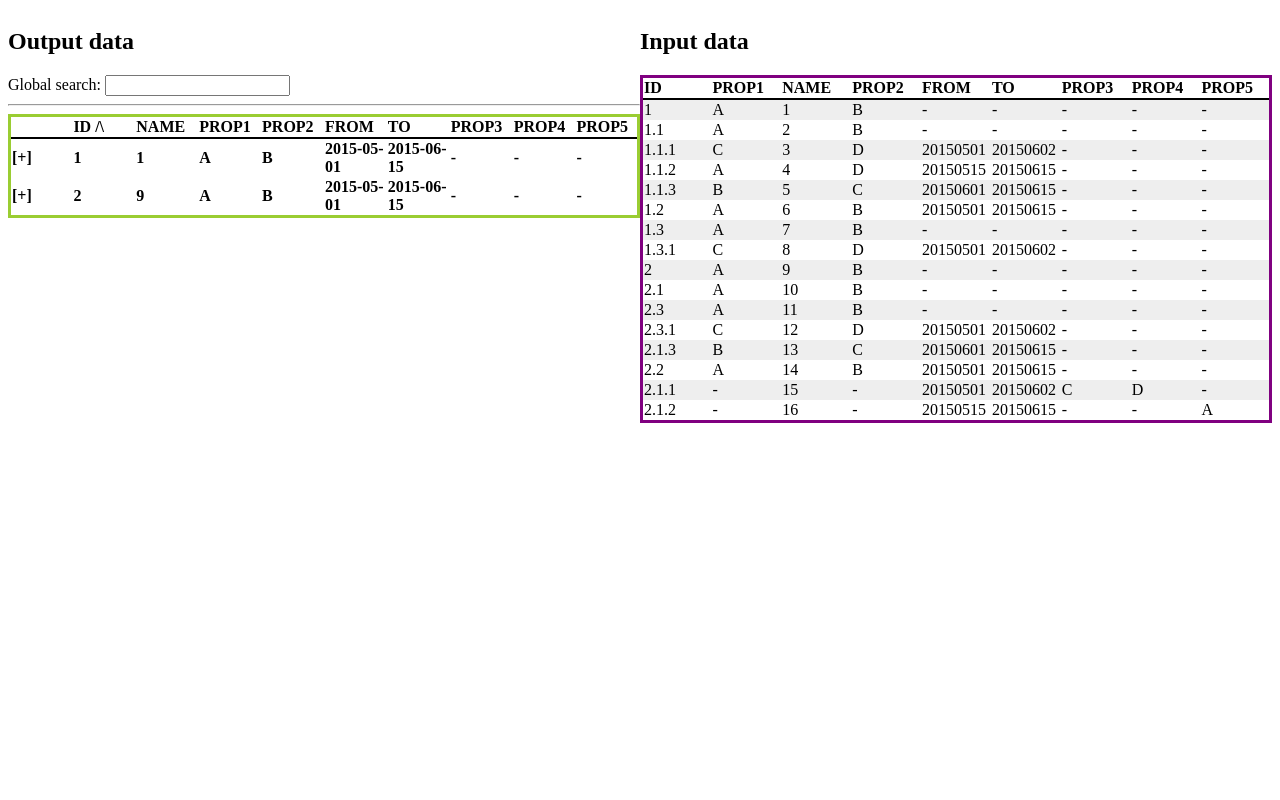
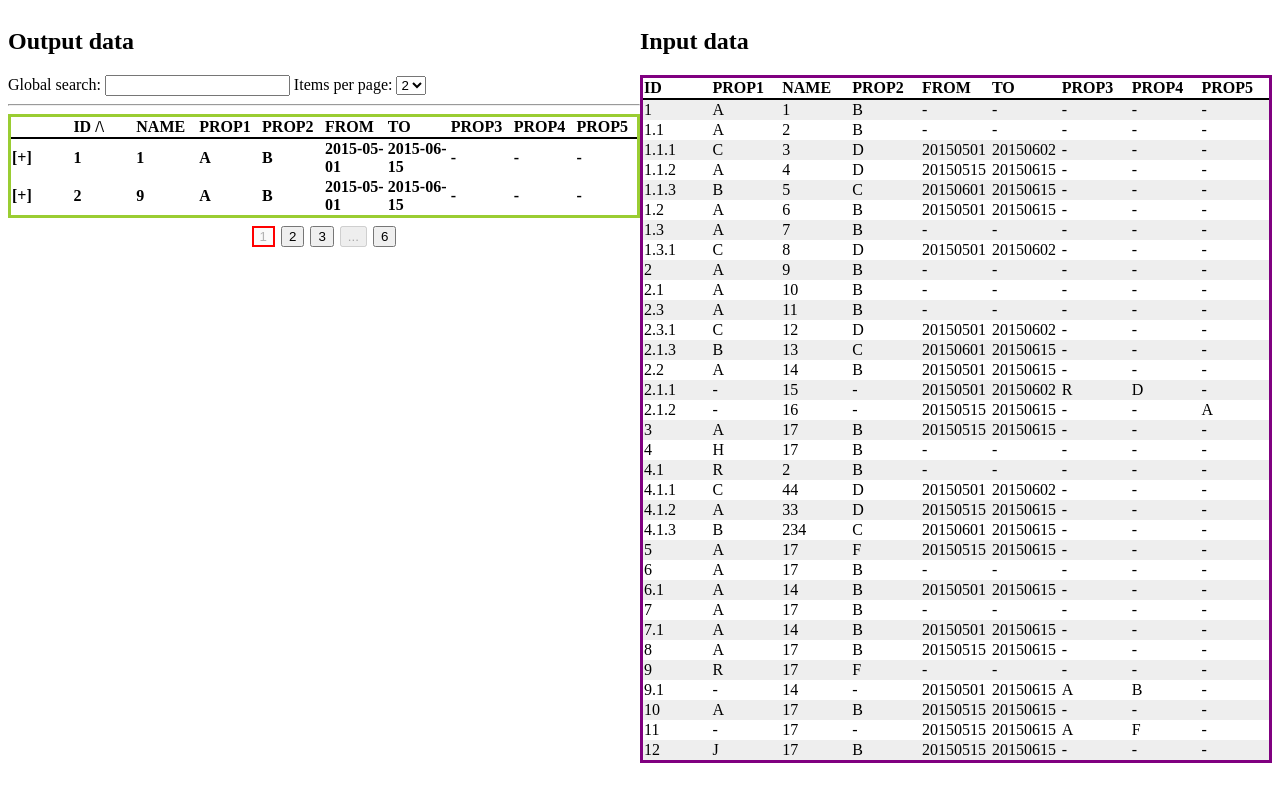
Before and after one commit to Smip/v_test, a plain HTML site: page index.html in a window 1280 px wide. Drawn offline with Linux system fonts and the light colour scheme.

Commit message:
added paginator

```diff
--- a/index.html
+++ b/index.html
@@ -26,6 +26,24 @@
             background-color: #eeeeee;
         }
 
+        #paginator {
+            margin: 5px;
+            text-align: center;
+        }
+
+        #paginator button {
+            margin: 3px;
+
+        }
+
+        #paginator button:enabled {
+            cursor: pointer;
+        }
+
+        #paginator button.active {
+            border: 2px solid red;
+        }
+
         thead {
             border-bottom: 2px solid;
         }
@@ -48,12 +66,25 @@
 <body>
 <div style="width: 50%;float: left;">
     <h2>Output data</h2>
+
     <label for="search">Global search:</label>
     <input type="text" id="search">
+
+    <label for="items-per-page">Items per page:</label>
+    <select id="items-per-page">
+        <option value="2">2</option>
+        <option value="4">4</option>
+        <option value="6">6</option>
+    </select>
+
+
     <hr>
     <table id="output-data">
 
     </table>
+    <div id="paginator">
+
+    </div>
 </div>
 <div style="width: 50%;float: left;">
     <h2>Input data</h2>
@@ -111,8 +142,25 @@
         {'ID': '2.3.1', 'NAME': '12', 'PROP1': 'C', 'PROP2': 'D', 'FROM': 20150501, 'TO': 20150602},
         {'ID': '2.1.3', 'NAME': '13', 'PROP1': 'B', 'PROP2': 'C', 'FROM': 20150601, 'TO': 20150615},
         {'ID': '2.2', 'NAME': '14', 'PROP1': 'A', 'PROP2': 'B', 'FROM': 20150501, 'TO': 20150615},
-        {'ID': '2.1.1', 'NAME': '15', 'PROP3': 'C', 'PROP4': 'D', 'FROM': 20150501, 'TO': 20150602},
-        {'ID': '2.1.2', 'NAME': '16', 'PROP5': 'A', 'FROM': 20150515, 'TO': 20150615}
+        {'ID': '2.1.1', 'NAME': '15', 'PROP3': 'R', 'PROP4': 'D', 'FROM': 20150501, 'TO': 20150602},
+        {'ID': '2.1.2', 'NAME': '16', 'PROP5': 'A', 'FROM': 20150515, 'TO': 20150615},
+        {'ID': '3', 'NAME': '17', 'PROP1': 'A', 'PROP2': 'B', 'FROM': 20150515, 'TO': 20150615},
+        {'ID': '4', 'NAME': '17', 'PROP1': 'H', 'PROP2': 'B'},
+        {'ID': '4.1', 'NAME': '2', 'PROP1': 'R', 'PROP2': 'B'},
+        {'ID': '4.1.1', 'NAME': '44', 'PROP1': 'C', 'PROP2': 'D', 'FROM': 20150501, 'TO': 20150602},
+        {'ID': '4.1.2', 'NAME': '33', 'PROP1': 'A', 'PROP2': 'D', 'FROM': 20150515, 'TO': 20150615},
+        {'ID': '4.1.3', 'NAME': '234', 'PROP1': 'B', 'PROP2': 'C', 'FROM': 20150601, 'TO': 20150615},
+        {'ID': '5', 'NAME': '17', 'PROP1': 'A', 'PROP2': 'F', 'FROM': 20150515, 'TO': 20150615},
+        {'ID': '6', 'NAME': '17', 'PROP1': 'A', 'PROP2': 'B'},
+        {'ID': '6.1', 'NAME': '14', 'PROP1': 'A', 'PROP2': 'B', 'FROM': 20150501, 'TO': 20150615},
+        {'ID': '7', 'NAME': '17', 'PROP1': 'A', 'PROP2': 'B',},
+        {'ID': '7.1', 'NAME': '14', 'PROP1': 'A', 'PROP2': 'B', 'FROM': 20150501, 'TO': 20150615},
+        {'ID': '8', 'NAME': '17', 'PROP1': 'A', 'PROP2': 'B', 'FROM': 20150515, 'TO': 20150615},
+        {'ID': '9', 'NAME': '17', 'PROP1': 'R', 'PROP2': 'F'},
+        {'ID': '9.1', 'NAME': '14', 'PROP3': 'A', 'PROP4': 'B', 'FROM': 20150501, 'TO': 20150615},
+        {'ID': '10', 'NAME': '17', 'PROP1': 'A', 'PROP2': 'B', 'FROM': 20150515, 'TO': 20150615},
+        {'ID': '11', 'NAME': '17', 'PROP3': 'A', 'PROP4': 'F', 'FROM': 20150515, 'TO': 20150615},
+        {'ID': '12', 'NAME': '17', 'PROP1': 'J', 'PROP2': 'B', 'FROM': 20150515, 'TO': 20150615},
     ];
     renderInput(data);
 
@@ -120,7 +168,10 @@
         this.data = data;
         this.tree = [];
         this.sortKey = 'ID';
+
         this._sortReverse = false;
+        this._items_per_page = 2;
+        this._current_page = 1;
 
         Object.defineProperties(this, {
             sortReverse: {
@@ -130,6 +181,33 @@
                 set: function (sortReverse) {
                     this._sortReverse = sortReverse;
                     this.renderTable();
+                }
+            },
+            length: {
+                get: () => {
+                    return this.tree.filter((root) => root._show).length;
+                }
+            },
+            items_per_page: {
+                get: () => {
+                    return this._items_per_page;
+                },
+                set: function (newValue) {
+                    this._items_per_page = newValue;
+                    if (this.current_page > Math.ceil(this.length / this.items_per_page)) {
+                        this.current_page = Math.ceil(this.length / this.items_per_page) || 1;
+                    } else {
+                        this.drowTable();
+                    }
+                }
+            },
+            current_page: {
+                get: () => {
+                    return this._current_page;
+                },
+                set: function (newValue) {
+                    this._current_page = newValue;
+                    this.drowTable();
                 }
             }
         });
@@ -208,6 +286,72 @@
             return tree;
         }
 
+        function pagination(c, m) {
+            const current = c,
+                last = m,
+                delta = 2,
+                left = current - delta,
+                right = current + delta + 1,
+                range = [],
+                rangeWithDots = [];
+            let l;
+
+            for (let i = 1; i <= last; i++) {
+                if (i === 1 || i === last || i >= left && i < right) {
+                    range.push(i);
+                }
+            }
+
+            for (let i of range) {
+                if (l) {
+                    if (i - l === 2) {
+                        rangeWithDots.push(l + 1);
+                    } else if (i - l !== 1) {
+                        rangeWithDots.push('...');
+                    }
+                }
+                rangeWithDots.push(i);
+                l = i;
+            }
+
+            return rangeWithDots;
+        }
+
+        function filterTree(root, search, keys) {
+            let showNode = false;
+            let showElement = false;
+            root.map(node => {
+                showElement = false;
+                if (node.children.length) {
+                    showElement = filterTree(node.children, search, keys);
+                }
+                if (!showElement && search) {
+                    showElement = keys.some((key) => {
+                        if (node[key] instanceof Date) {
+                            return node[key].toISOString().slice(0, 10).includes(search.toLowerCase());
+                        } else if (node[key] !== undefined) {
+                            return node[key].toString().toLowerCase().includes(search.toLowerCase());
+                        }
+                    });
+                }
+                if (showElement || !search) {
+                    showNode = true;
+                    node._show = true;
+                } else {
+                    node._show = false;
+                }
+            });
+            return showNode;
+        }
+
+        function strToDate(inpStr) {
+            const parts = {
+                0: inpStr.substring(0, 4),
+                1: inpStr.substring(4, 6),
+                2: inpStr.substring(6, 8)
+            };
+            return new Date(parts[0], parts[1] - 1, parts[2]);
+        }
 
         function getTable(root, keys) {
             const tr_list = [];
@@ -271,7 +415,7 @@
             return tr_list;
         }
 
-        this.drowTable = (tree) => {
+        this.drowTable = () => {
             this.tableHtml.innerHTML = '';
             let td, tr;
             const tbdy = document.createElement('tbody');
@@ -296,60 +440,61 @@
                 tr.appendChild(td)
             });
             thead.appendChild(tr);
+            this.tableHtml.appendChild(thead);
             // end adding table header
 
-            this.tableHtml.appendChild(thead);
-            tree.forEach(root => {
-                const childrens = getTable(root, this.keys);
-                childrens.forEach(child => {
-                    tbdy.appendChild(child);
-                });
+            // add table body
+            let j = 0;
+            for (
+                let i = (this.current_page - 1) * this.items_per_page;
+                j < this.items_per_page && i < this.tree.length;
+                i++
+            ) {
+                if (this.tree[i]._show) {
+                    const childrens = getTable(this.tree[i], this.keys);
+                    childrens.forEach(child => {
+                        tbdy.appendChild(child);
+                    });
+                    j++;
+                }
+            }
+            this.tableHtml.appendChild(tbdy);
+            // end adding table body
+
+            // add paginator
+            this.paginatorBlock.innerHTML = '';
+            const pages = pagination(this.current_page, Math.ceil(this.length / this.items_per_page));
+            pages.forEach((page) => {
+                const el = document.createElement('button');
+                el.type = "button";
+                el.innerText = page;
+                if (page === this.current_page) {
+                    el.disabled = true;
+                    el.classList.add("active");
+                }
+                if (Number.isInteger(page)) {
+                    el.onclick = () => {
+                        this.current_page = page;
+                    }
+                } else {
+                    el.disabled = true;
+                }
+
+                this.paginatorBlock.appendChild(el);
             });
 
-            this.tableHtml.appendChild(tbdy);
         };
 
-        function filterTree(root, search, keys) {
-            let showNode = false;
-            let showElement = false;
-            root.map(node => {
-                showElement = false;
-                if (node.children.length) {
-                    showElement = filterTree(node.children, search, keys);
-                }
-                if (!showElement && search) {
-                    showElement = keys.some((key) => {
-                        if (node[key] instanceof Date) {
-                            return node[key].toISOString().slice(0, 10).includes(search.toLowerCase());
-                        } else if (node[key] !== undefined) {
-                            return node[key].toString().toLowerCase().includes(search.toLowerCase());
-                        }
-                    });
-                }
-                if (showElement || !search) {
-                    showNode = true;
-                    node._show = true;
-                    node._htmlNode.classList.remove("hide");
-                } else {
-                    node._show = false;
-                    node._htmlNode.classList.add("hide");
-                }
-            });
-            return showNode;
-        }
+
 
         this.filter = search => {
             filterTree(this.tree, search, this.keys);
+            if (this.current_page > Math.ceil(this.length / this.items_per_page)) {
+                this.current_page = Math.ceil(this.length / this.items_per_page) || 1;
+            } else {
+                this.drowTable();
+            }
         };
-
-        function strToDate(inpStr) {
-            const parts = {
-                0: inpStr.substring(0, 4),
-                1: inpStr.substring(4, 6),
-                2: inpStr.substring(6, 8)
-            };
-            return new Date(parts[0], parts[1] - 1, parts[2]);
-        }
 
         this.normalizeFields = () => {
             this.data.forEach((row) => {
@@ -366,7 +511,7 @@
 
         this.renderTable = () => {
             sortTree(this.tree, this.sortKey || 'ID', this.sortReverse !== undefined ? this.sortReverse : true);
-            this.drowTable(this.tree);
+            this.drowTable();
         };
 
         this.keys = ['ID', 'NAME'];
@@ -380,6 +525,7 @@
         });
 
         this.tableHtml = document.getElementById('output-data');
+        this.paginatorBlock = document.getElementById('paginator');
         this.normalizeFields();
 
         this.data.sort(compareById);
@@ -390,9 +536,12 @@
     }
 
     const tree = new Tree(data);
+    console.log(tree);
     document.getElementById('search').addEventListener('input', function () {
-        console.log(this.value);
         tree.filter(this.value);
+    });
+    document.getElementById('items-per-page').addEventListener('input', function () {
+        tree.items_per_page = this.value;
     });
 
 </script>
```
